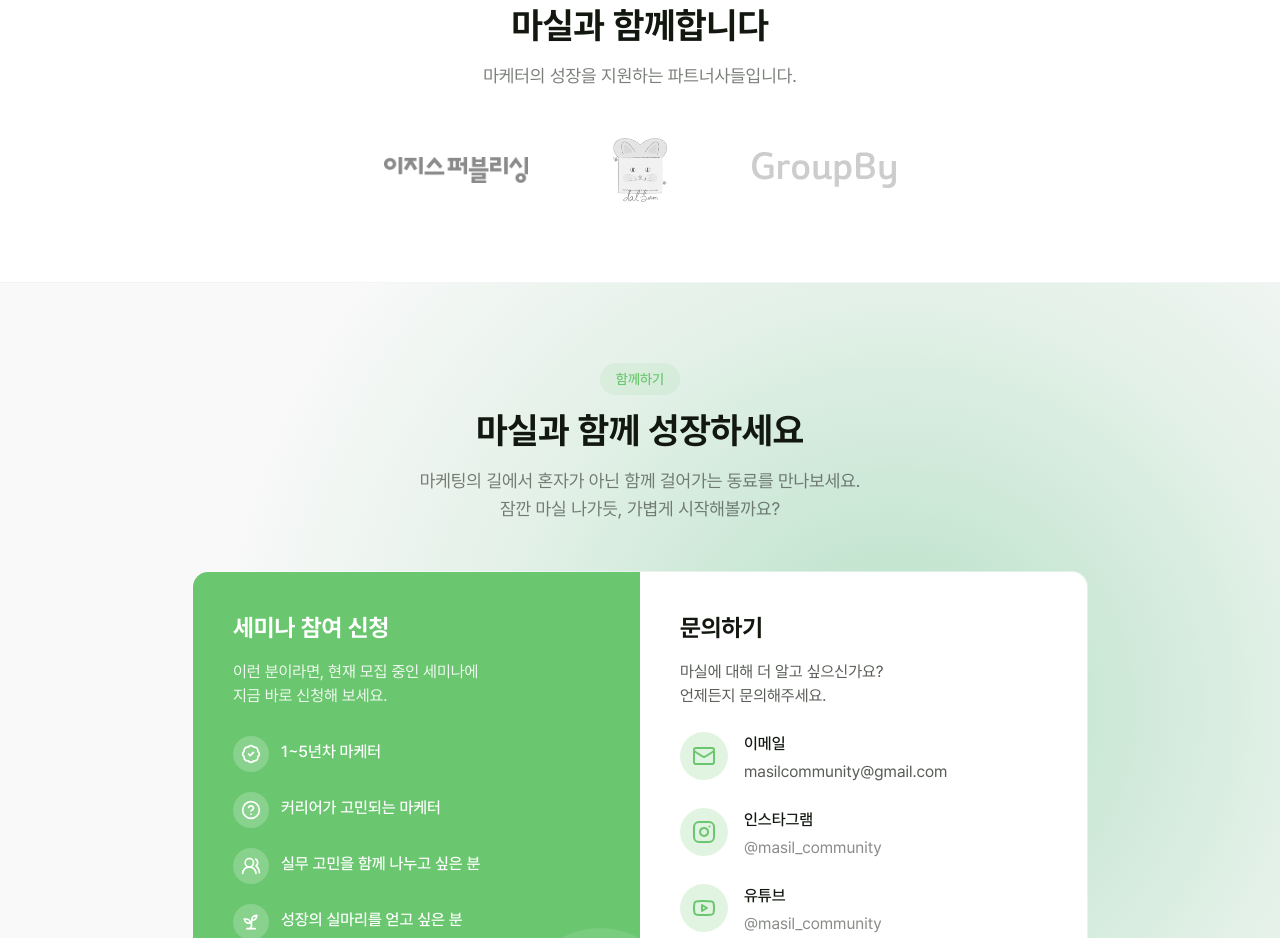
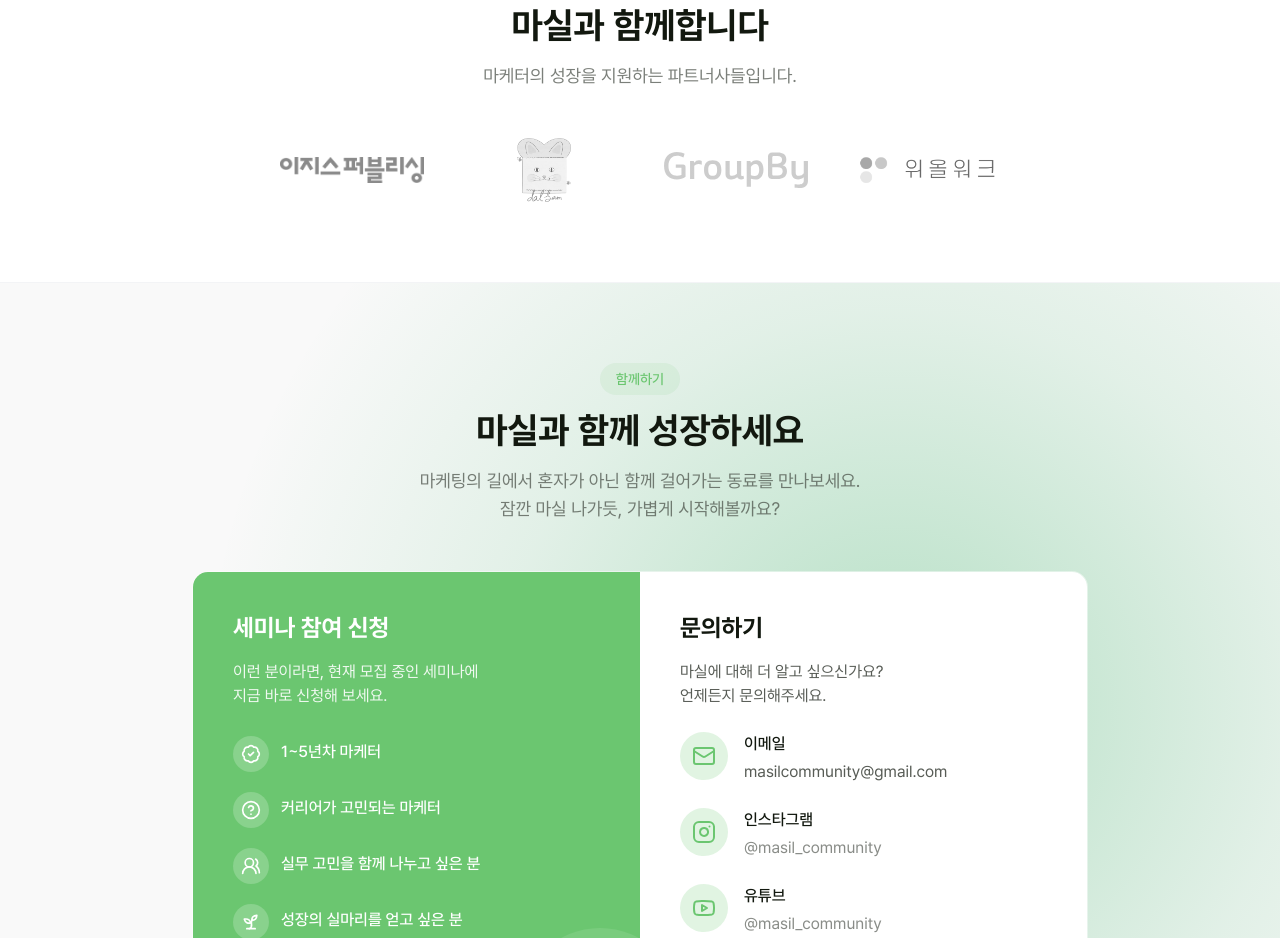
Before and after one commit to ykwimk/masil, a Next.js app: page / in a window 1280 px wide. Shown: the part 2960-3898 px from the top of the page. Built offline with nearby package versions, Linux system fonts and the light colour scheme.

Commit message:
feat: 파트너스 추가

```diff
--- a/src/components/PartnersSection.tsx
+++ b/src/components/PartnersSection.tsx
@@ -28,6 +28,11 @@ export default function PartnersSection() {
       logo: '/images/partners-logo2.svg',
       url: 'https://groupby.kr',
     },
+    {
+      name: '위올워크',
+      logo: '/images/partners-logo4.png',
+      url: 'https://www.weallwork.kr',
+    },
   ];
 
   return (
@@ -50,7 +55,8 @@ export default function PartnersSection() {
           </p>
         </motion.div>
 
-        <div className="flex flex-wrap items-center justify-center gap-6 md:gap-8">
+        <div className="mx-auto px-4 md:max-w-3xl">
+          <div className="grid grid-cols-2 gap-6 md:grid-cols-4 md:gap-8">
             {partners.map((partner, index) => (
               <motion.div
                 key={index}
@@ -70,7 +76,7 @@ export default function PartnersSection() {
                       'partner-logo h-auto object-contain',
                       partner.name === '달샘'
                         ? 'max-h-14 w-28 md:max-h-16 md:w-32 lg:w-40'
-                      : 'max-h-8 w-20 md:max-h-10 md:w-24 lg:w-36',
+                        : 'max-h-8 w-28 md:max-h-10 md:w-24 lg:w-36',
                     )}
                   />
                 </Link>
@@ -78,6 +84,7 @@ export default function PartnersSection() {
             ))}
           </div>
         </div>
+      </div>
     </section>
   );
 }
```
Also changed, not shown: public/images/partners-logo4.png (added). Lines whose indentation alone changed are shown as unchanged.
